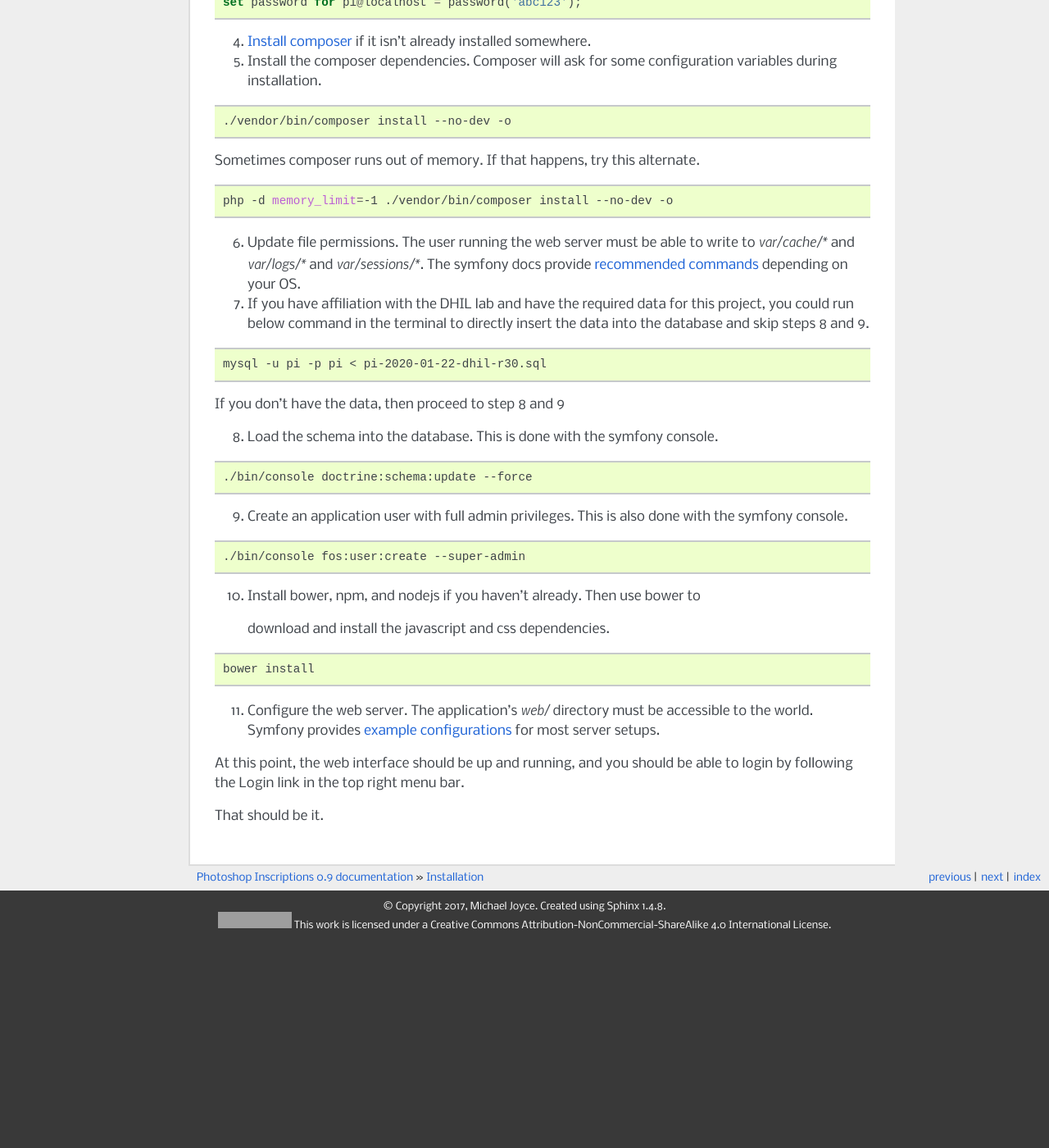
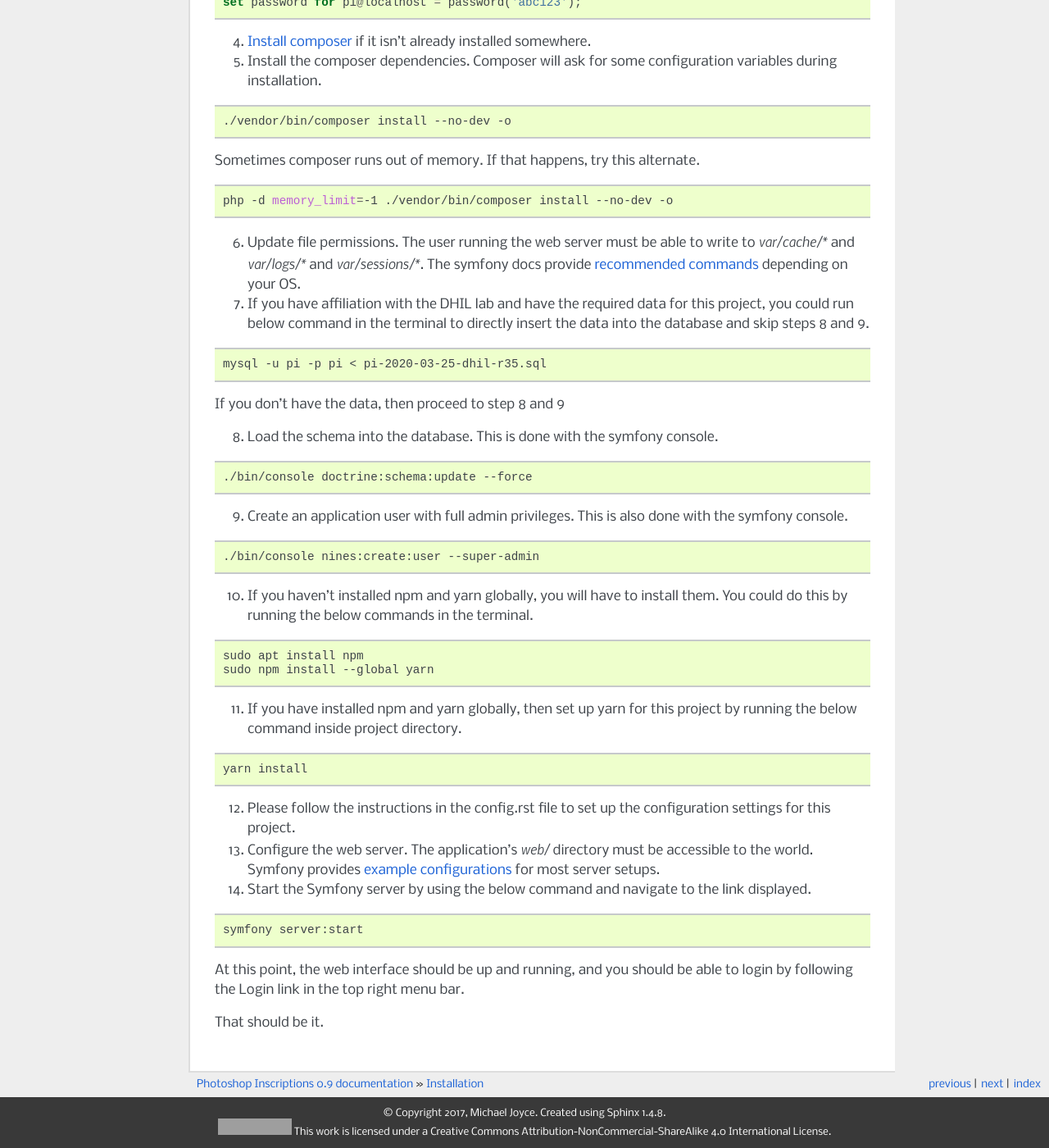
Before and after one commit to sfu-dhil/pi-docs, a Sphinx documentation site: the page built from source/install.rst, in a window 1280 px wide and 1400 px high, scrolled down 649 px. Shown: the whole window at 82% size. Built offline with Sphinx 7.4.7, drawn with Linux system fonts in a browser that asks for light colours; pages that are not in the unit, such as notebooks, are missing from menus; before the commit the page ends 1797 px from its top, so only the background shows below that; some of the changed text lies outside the part shown; grey boxes are pictures that could not be loaded.

Commit message:
Documentation changes to installation steps.
To incorporate the changes to the installation steps due to Symfony 4.4 update.

```diff
--- a/source/install.rst
+++ b/source/install.rst
@@ -60,7 +60,7 @@ Sometimes composer runs out of memory. If that happens, try this alternate.
 
 .. code-block:: bash
 
-  mysql -u pi -p pi < pi-2020-01-22-dhil-r30.sql
+  mysql -u pi -p pi < pi-2020-03-25-dhil-r35.sql
 
 If you don't have the data, then proceed to step 8 and 9
 
@@ -76,19 +76,32 @@ If you don't have the data, then proceed to step 8 and 9
 
 .. code-block:: bash
 
-  ./bin/console fos:user:create --super-admin
+  ./bin/console nines:create:user --super-admin
 
-10. Install bower, npm, and nodejs if you haven't already. Then use bower to
-   download and install the javascript and css dependencies.
+10. If you haven't installed npm and yarn globally, you will have to install them. You could do this by running the below commands in the terminal.
 
 .. code-block:: bash
 
-  bower install
+  sudo apt install npm
+  sudo npm install --global yarn
 
-11. Configure the web server. The application's `web/` directory must
+11. If you have installed npm and yarn globally, then set up yarn for this project by running the below command inside project directory.
+
+.. code-block:: bash
+
+  yarn install
+
+12. Please follow the instructions in the config.rst file to set up the configuration settings for this project.
+
+13. Configure the web server. The application's `web/` directory must
     be accessible to the world. Symfony provides `example
     configurations`_ for most server setups.
 
+14. Start the Symfony server by using the below command and navigate to the link displayed.
+
+.. code-block:: bash
+
+  symfony server:start
 
 At this point, the web interface should be up and running, and you should
 be able to login by following the Login link in the top right menu bar.
```
Also changed, not shown: other parts of source/install.rst (+1 -1 lines).
